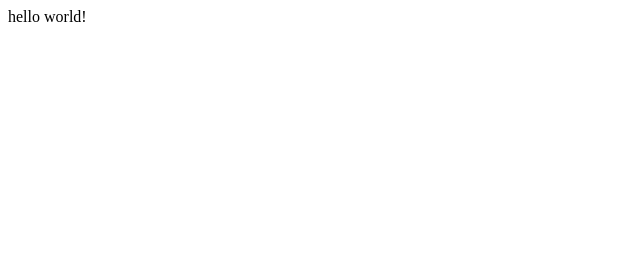
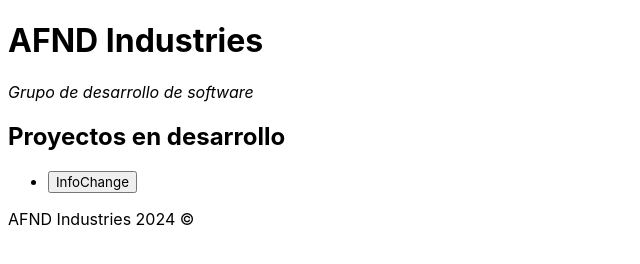
Before and after one commit to AFND-Industries/afnd-industries.github.io, a plain HTML site: page index.html in a window 1280 px wide. Shown: the whole page, without its empty margins (0-640 px from the left). Drawn offline with Linux system fonts and the light colour scheme.

Commit message:
Update index.html

```diff
--- a/index.html
+++ b/index.html
@@ -1 +1,30 @@
-hello world!
+<!DOCTYPE html>
+<html>
+<head>
+  <meta charset="utf-8">
+  <title>AFND Industries</title>
+  <style>
+    * {
+      font-family: Inter, sans-serif;
+    }
+  </style>
+</head>
+<body>
+  <header>
+    <h1>AFND Industries</h1>
+    <i>Grupo de desarrollo de software</i>
+  </header>
+  <main>
+    <h2>Proyectos en desarrollo</h2>
+    <ul>
+      <li><button id="infochangeBtn">InfoChange</button></li>
+    </ul>
+  </main>
+  <footer>
+    <b></b>AFND Industries 2024 &copy;</b>
+  </footer>
+  <script>
+    document.getElementById("infochangeBtn").onclick = () => alert("Proyecto en desarrollo");
+  </script>
+</body>
+</html>
```
